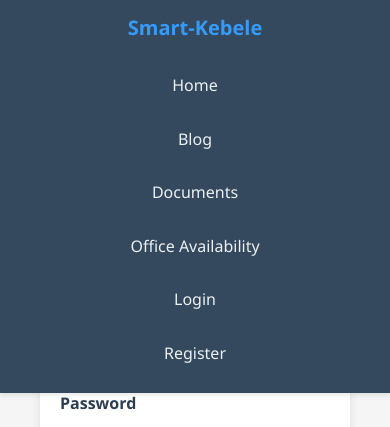
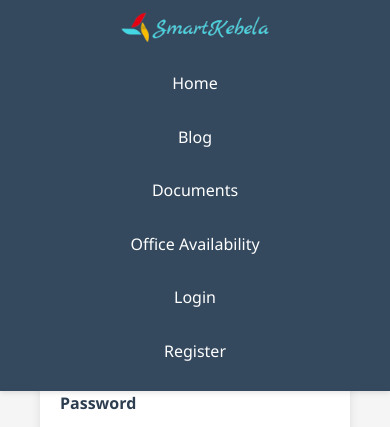
Before and after one commit to tariku1234/final-smart-kebele-frontend, a React (Create React App) app: page /login in a window 390 px wide. Shown: the top 427 px of the page. Built offline with nearby package versions, Linux system fonts and the light colour scheme; no server answers.

Commit message:
smart logo is added also some debug on blogedit   on  the frontend

```diff
--- a/src/components/Navbar.css
+++ b/src/components/Navbar.css
@@ -27,15 +27,22 @@
 }
 
 .navbar-logo {
-  color: #359bfa; /* Bright blue color for logo */
-  font-size: 24px;
-  font-weight: 700;
+  display: flex;
+  align-items: center;
   text-decoration: none;
-  transition: color 0.3s ease;
+  transition: transform 0.3s ease;
 }
 
 .navbar-logo:hover {
-  color: #2ecc71; /* Green hover for logo */
+  transform: scale(1.05);
+}
+
+.navbar-logo-image {
+  height: 40px;
+  width: auto;
+  max-width: 200px;
+  object-fit: contain;
+  transition: all 0.3s ease;
 }
 
 .navbar-menu {
@@ -51,7 +58,7 @@
 }
 
 .navbar-link {
-  color: #ecf0f1;
+  color: #ffffff; /* Light gray instead of white */
   text-decoration: none;
   font-weight: 500;
   transition: all 0.3s ease;
@@ -126,8 +133,9 @@ body {
     margin: 5px 10px;
   }
 
-  .navbar-logo {
-    font-size: 20px;
+  .navbar-logo-image {
+    height: 35px;
+    max-width: 180px;
   }
 
   body {
@@ -151,6 +159,11 @@ body {
     padding: 10px;
   }
 
+  .navbar-logo-image {
+    height: 30px;
+    max-width: 160px;
+  }
+
   body {
     padding-top: 140px;
   }
--- a/src/components/Navbar.js
+++ b/src/components/Navbar.js
@@ -39,7 +39,7 @@ const Navbar = () => {
     <nav className={`navbar ${isVisible ? "navbar-visible" : "navbar-hidden"}`}>
       <div className="container navbar-container">
         <Link to="/" className="navbar-logo">
-          Smart-Kebele
+        <img src="/images/smart-kebele-logo.png" alt="Smart Kebele" className="navbar-logo-image" />
         </Link>
         <ul className="navbar-menu">
           <li className="navbar-item">
--- a/src/routes/BlogEdit.js
+++ b/src/routes/BlogEdit.js
@@ -1,6 +1,6 @@
 "use client"
 
-import { useState, useEffect, useContext } from "react"
+import { useState, useEffect, useContext, useCallback } from "react"
 import { useParams, useNavigate } from "react-router-dom"
 import { AuthContext } from "../context/AuthContext"
 import { API_URL } from "../config"
@@ -26,23 +26,7 @@ const BlogEdit = () => {
   const [error, setError] = useState(null)
   const [alertNotification, setAlertNotification] = useState(null)
 
-  // Redirect if not logged in or not Kentiba Biro
-  useEffect(() => {
-    if (!user) {
-      navigate("/login")
-      return
-    }
-
-    if (user.role !== "kentiba_biro") {
-      navigate("/blog")
-      return
-    }
-
-    // Fetch blog post data
-    fetchPost()
-  }, [user, navigate, id])
-
-  const fetchPost = async () => {
+  const fetchPost = useCallback(async () => {
     try {
       const token = localStorage.getItem("token")
       const response = await fetch(`${API_URL}/api/blog/${id}`, {
@@ -75,7 +59,23 @@ const BlogEdit = () => {
     } finally {
       setLoading(false)
     }
-  }
+  }, [id])
+
+  // Redirect if not logged in or not Kentiba Biro
+  useEffect(() => {
+    if (!user) {
+      navigate("/login")
+      return
+    }
+
+    if (user.role !== "kentiba_biro") {
+      navigate("/blog")
+      return
+    }
+
+    // Fetch blog post data
+    fetchPost()
+  }, [user, navigate, fetchPost])
 
   const handleChange = (e) => {
     const { name, value, type, checked } = e.target
```
Also changed, not shown: public/images/smart-kebele-logo.png (added).
